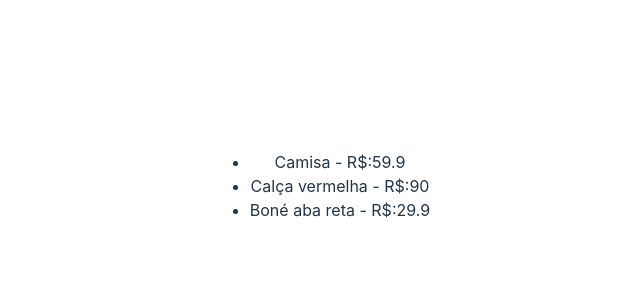
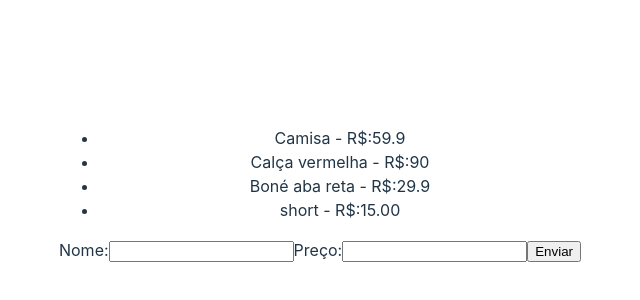
Before and after one commit to DevVitorlevi/React-estudos, a React (Vite) app in the folder http/: page / in a window 1280 px wide. Shown: the part 214-514 px from the top of the page, without its empty margins (320-960 px from the left). Built offline with nearby package versions, Linux system fonts and the light colour scheme; data requests are answered from the project's data file.

Commit message:
Adicionando Dados

```diff
--- a/http/data/db.json
+++ b/http/data/db.json
@@ -1,19 +1,24 @@
 {
     "products": [
         {
-            "id": 1,
+            "id": "1",
             "name": "Camisa",
             "price": 59.9
         },
         {
-            "id": 2,
+            "id": "2",
             "name": "Calça vermelha",
             "price": 90
         },
         {
-            "id": 3,
+            "id": "3",
             "name": "Boné aba reta",
             "price": 29.9
+        },
+        {
+            "id": "f285",
+            "name": "short",
+            "price": "15.00"
         }
     ]
 }
--- a/http/src/App.jsx
+++ b/http/src/App.jsx
@@ -9,6 +9,8 @@ function App() {
   // Cria um estado chamado 'products' e uma função 'setProduct' para atualizá-lo
   // O estado inicial é um array vazio
   const [products, setProduct] = useState([]);
+  const [name, setName] = useState("")
+  const [price, setPrice] = useState("")
 
   // Usa o hook useEffect para executar um efeito colateral (buscar dados da API)
   // O efeito será executado apenas uma vez, quando o componente for montado
@@ -29,9 +31,26 @@ function App() {
     fetchData();
   }, []); // O array vazio [] garante que o useEffect só será executado uma vez
 
-  // Retorna o JSX que será renderizado na tela
+  // Define uma função assíncrona chamada `addProduct` que recebe um evento `e` como parâmetro.
+  const addProduct = async (e) => {
+    // Previne o comportamento padrão do evento, que no caso de um formulário seria o recarregamento da página.
+    e.preventDefault();
+
+    const product = {
+      name,
+      price
+    };
+
+    const res = await fetch(url, {
+      method: "POST", // Define o método da requisição como POST.
+      headers: {
+        "Content-Type": "application/json" // Define o cabeçalho para indicar que o corpo da requisição é JSON.
+      },
+      body: JSON.stringify(product) // Converte o objeto `product` para uma string JSON e envia no corpo da requisição.
+    });
+  }
+
   return (
-
     <>
 
       <ul>
@@ -43,6 +62,33 @@ function App() {
           </li>
         ))}
       </ul>
+      <div>
+        <form onSubmit={addProduct}>
+          <label>
+            Nome:
+            <input
+              type="text"
+              name="name"
+              value={name}
+              onChange={(e) => setName(e.target.value)} // Atualiza o estado `name` quando o valor do input muda
+            />
+          </label>
+
+          <label>
+            Preço:
+            <input
+              type="number"
+              name="price"
+              value={price}
+              onChange={(e) => setPrice(e.target.value)} // Atualiza o estado `price` quando o valor do input muda
+            />
+          </label>
+          <input
+            type="submit"
+            value="Enviar"
+          />
+        </form>
+      </div>
     </>
   );
 }
```
